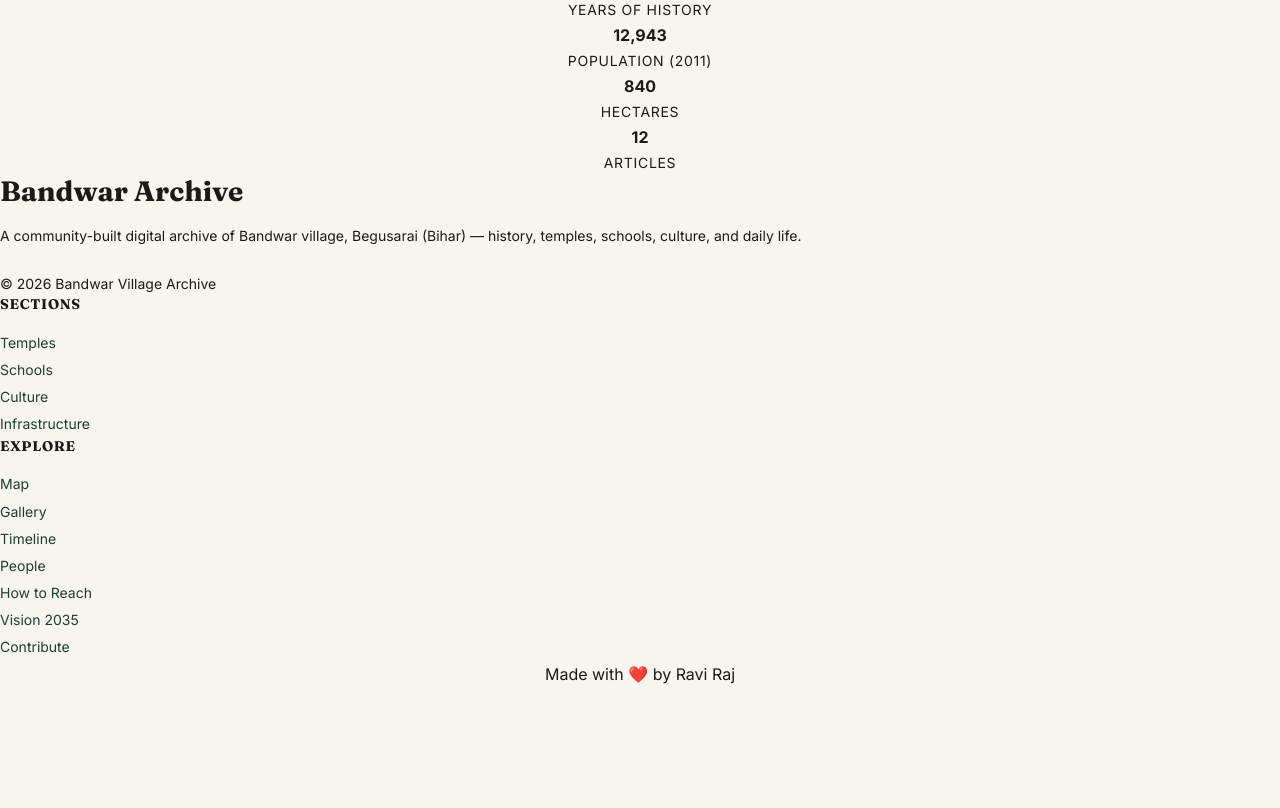
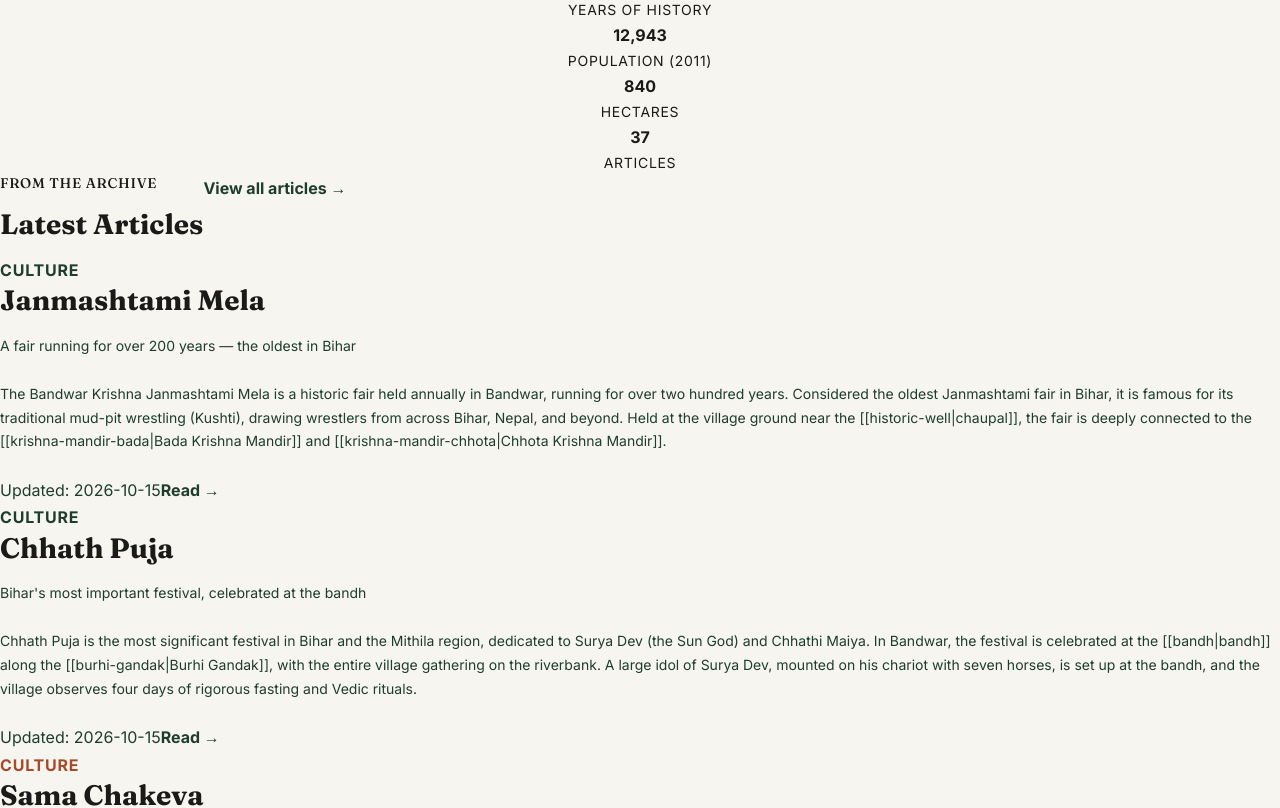
Before and after one commit to ravirajhere/Bandwar, a Next.js app: page / in a window 1280 px wide. Shown: the part 820-1628 px from the top of the page. Before the commit the page ends 1508 px from the top, so only its background shows below. Built offline with nearby package versions, Linux system fonts and the light colour scheme.

Commit message:
Update page.tsx

```diff
--- a/src/app/page.tsx
+++ b/src/app/page.tsx
@@ -1,10 +1,15 @@
 import Image from "next/image";
 import Link from "next/link";
-import { getMasterData } from "@/lib/data";
+import { getMasterData, getAllArticles } from "@/lib/data";
+import { ArticleCard } from "@/components/article/ArticleCard";
 
 export default function Home() {
   const config = getMasterData();
   const home = config.home;
+
+  // Latest articles fetch kar rahe hain (Home page ke liye top 3)
+  const allArticles = getAllArticles();
+  const latestArticles = allArticles.slice(0, 3);
 
   if (!home) return null;
 
@@ -15,7 +20,7 @@ export default function Home() {
         {/* Background Image with Overlay */}
         <div className="absolute inset-0 z-0">
           <Image
-            src={home.hero.image}
+            src={home.hero.image.startsWith("/") ? home.hero.image : `/${home.hero.image}`}
             alt={home.hero.alt}
             fill
             className="object-cover"
@@ -41,7 +46,7 @@ export default function Home() {
       {/* 2. META STRIP (Lat/Lng, Population etc.) */}
       <section className="bg-[#1f3d2f] text-[#f7f5ef] py-4">
         <div className="max-w-6xl mx-auto px-4 flex flex-wrap justify-center md:justify-between gap-4 text-sm font-medium tracking-wide">
-          {home.meta.map((item, idx) => (
+          {home.meta.map((item: any, idx: number) => (
             <div key={idx} className="flex items-center gap-2">
               <span className="text-[#a64b2a]">•</span>
               <span className="opacity-70">{item.label}:</span>
@@ -61,7 +66,7 @@ export default function Home() {
             {home.about.title}
           </h3>
           <div className="space-y-6 text-lg text-[#1a1a18]/80 leading-relaxed text-left md:text-center">
-            {home.about.paragraphs.map((p, idx) => (
+            {home.about.paragraphs.map((p: string, idx: number) => (
               <p key={idx}>{p}</p>
             ))}
           </div>
@@ -92,11 +97,11 @@ export default function Home() {
       {/* 5. STATS */}
       <section className="py-20 px-4 max-w-6xl mx-auto w-full">
         <div className="grid grid-cols-2 md:grid-cols-4 gap-8 text-center">
-          {home.stats.map((stat, idx) => (
+          {home.stats.map((stat: any, idx: number) => (
             <div key={idx} className="p-6 border border-[#1a1a18]/10 rounded-2xl bg-white shadow-sm">
               <div className="font-serif text-4xl md:text-5xl font-bold text-[#1a1a18] mb-2">
-                {/* Agar articleCount placeholder hai toh abhi ke liye static rakh rahe hain */}
-                {stat.value === "{{articleCount}}" ? "12" : stat.value}
+                {/* Agar articleCount placeholder hai toh actual count dikhao */}
+                {stat.value === "{{articleCount}}" ? allArticles.length : stat.value}
               </div>
               <div className="text-sm font-medium tracking-wide text-[#1a1a18]/60 uppercase">
                 {stat.label}
@@ -106,6 +111,38 @@ export default function Home() {
         </div>
       </section>
 
+      {/* 6. LATEST ARTICLES SECTION (Naya Section) */}
+      <section className="py-20 px-4 bg-[#f7f5ef] border-t border-[#1a1a18]/10">
+        <div className="max-w-6xl mx-auto">
+          <div className="flex items-end justify-between mb-10">
+            <div>
+              <h2 className="text-[#a64b2a] font-medium tracking-widest uppercase text-sm mb-2">
+                From the Archive
+              </h2>
+              <h3 className="font-serif text-3xl md:text-4xl font-bold text-[#1a1a18]">
+                Latest Articles
+              </h3>
+            </div>
+            <Link href="/section" className="hidden md:inline-flex text-[#1f3d2f] font-bold hover:underline items-center gap-1">
+              View all articles →
+            </Link>
+          </div>
+
+          <div className="grid grid-cols-1 md:grid-cols-2 lg:grid-cols-3 gap-6">
+            {latestArticles.map((article) => (
+              <ArticleCard key={article.id} article={article} />
+            ))}
+          </div>
+
+          {/* Mobile View All Button */}
+          <div className="mt-8 text-center md:hidden">
+            <Link href="/section" className="inline-flex px-6 py-3 bg-[#1f3d2f] text-white font-medium rounded-lg hover:bg-[#152c21] transition-colors">
+              View all articles
+            </Link>
+          </div>
+        </div>
+      </section>
+
     </div>
   );
 }
```
